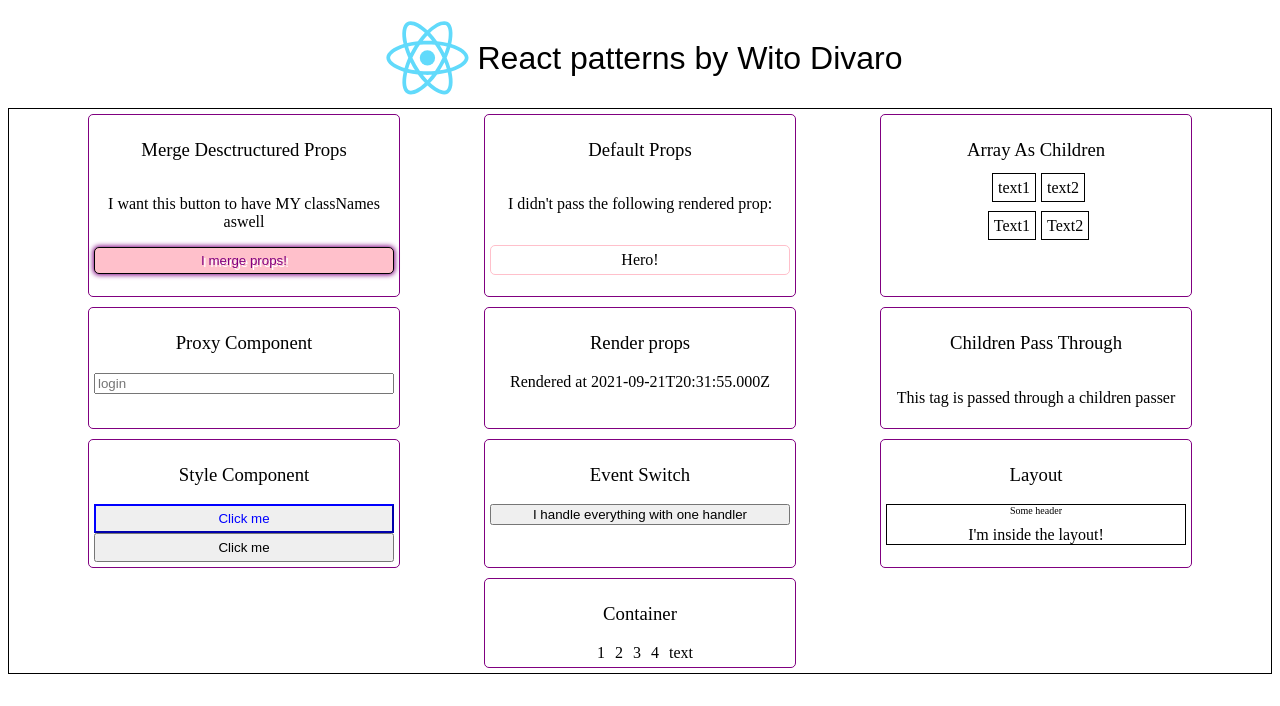
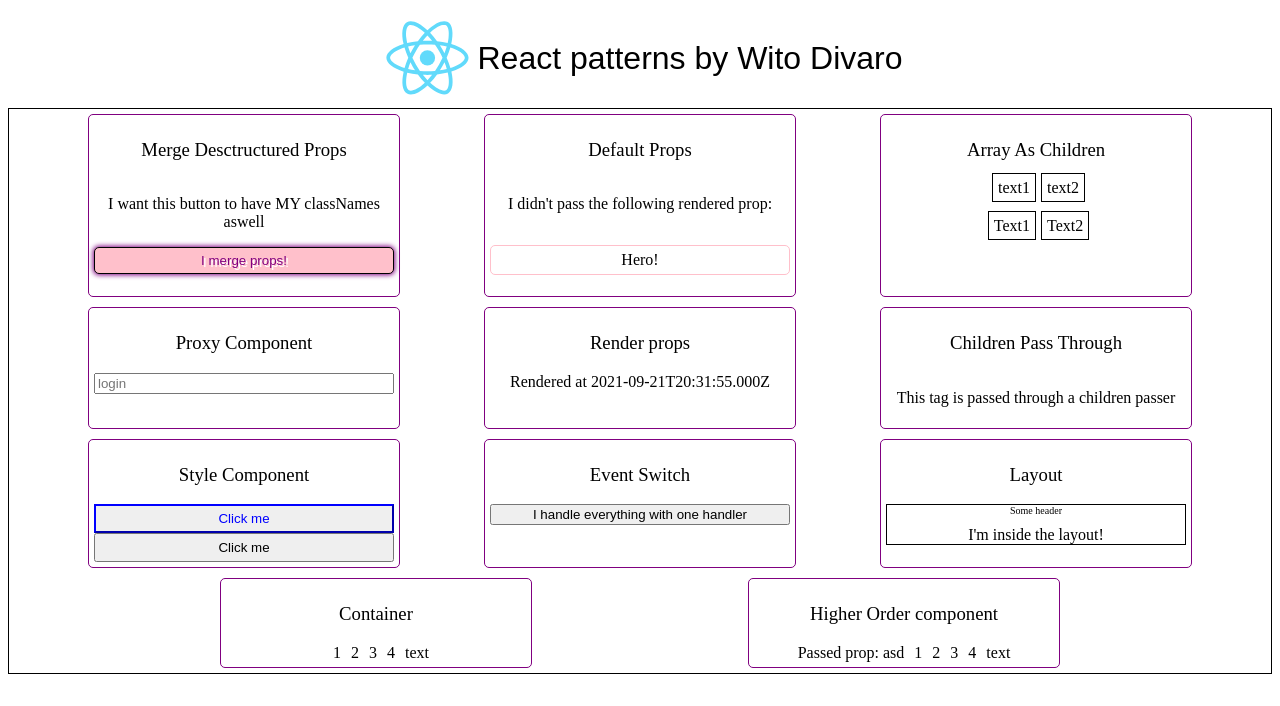
Before and after one commit to witodivaro/react-patterns, a React (Create React App) app: page / in a window 1280 px wide. Shown: the top 706 px of the page. Built offline with nearby package versions, Linux system fonts and the light colour scheme.

Commit message:
ADD: HOC

```diff
--- a/src/App.js
+++ b/src/App.js
@@ -10,6 +10,7 @@ import StyleComponent from "./react-patterns/style-component/StyleComponent";
 import EventSwitch from "./react-patterns/event-switch/EventSwitch";
 import Layout from "./react-patterns/layout/Layout";
 import Container from "./react-patterns/container/Container";
+import HOC from "./HOC/HOC";
 
 function App() {
   return (
@@ -29,6 +30,7 @@ function App() {
         <EventSwitch />
         <Layout />
         <Container />
+        <HOC />
       </main>
     </div>
   );
--- /dev/null
+++ b/src/HOC/HOC.jsx
@@ -0,0 +1,50 @@
+import React, { useEffect, useState } from "react";
+import ReactPattern from "../components/ReactPattern";
+
+const fetchElements = async () =>
+  new Promise((resolve) => {
+    const elements = [1, 2, 3, 4, "text"];
+
+    setTimeout(() => {
+      resolve(elements);
+    }, 1000);
+  });
+
+// Higher Order Component is just a generic container
+const HigherOrderComponent = (ComposedComponent) =>
+  function WrappedComponent(props) {
+    const [elements, setElements] = useState([]);
+
+    useEffect(() => {
+      const fetch = async () => {
+        const elems = await fetchElements();
+        setElements(elems);
+      };
+
+      fetch();
+    }, []);
+
+    return <ComposedComponent {...props} elements={elements} />;
+  };
+const Component = ({ elements, someOtherProp }) => {
+  return (
+    <div>
+      <p style={{ display: "inline" }}>Passed prop: {someOtherProp}</p>
+      {elements.map((elem) => (
+        <span style={{ marginLeft: 10 }}>{elem}</span>
+      ))}
+    </div>
+  );
+};
+
+const WrappedComponent = HigherOrderComponent(Component);
+
+const HOC = () => {
+  return (
+    <ReactPattern name="Higher Order component">
+      <WrappedComponent someOtherProp="asd" />
+    </ReactPattern>
+  );
+};
+
+export default HOC;
```
